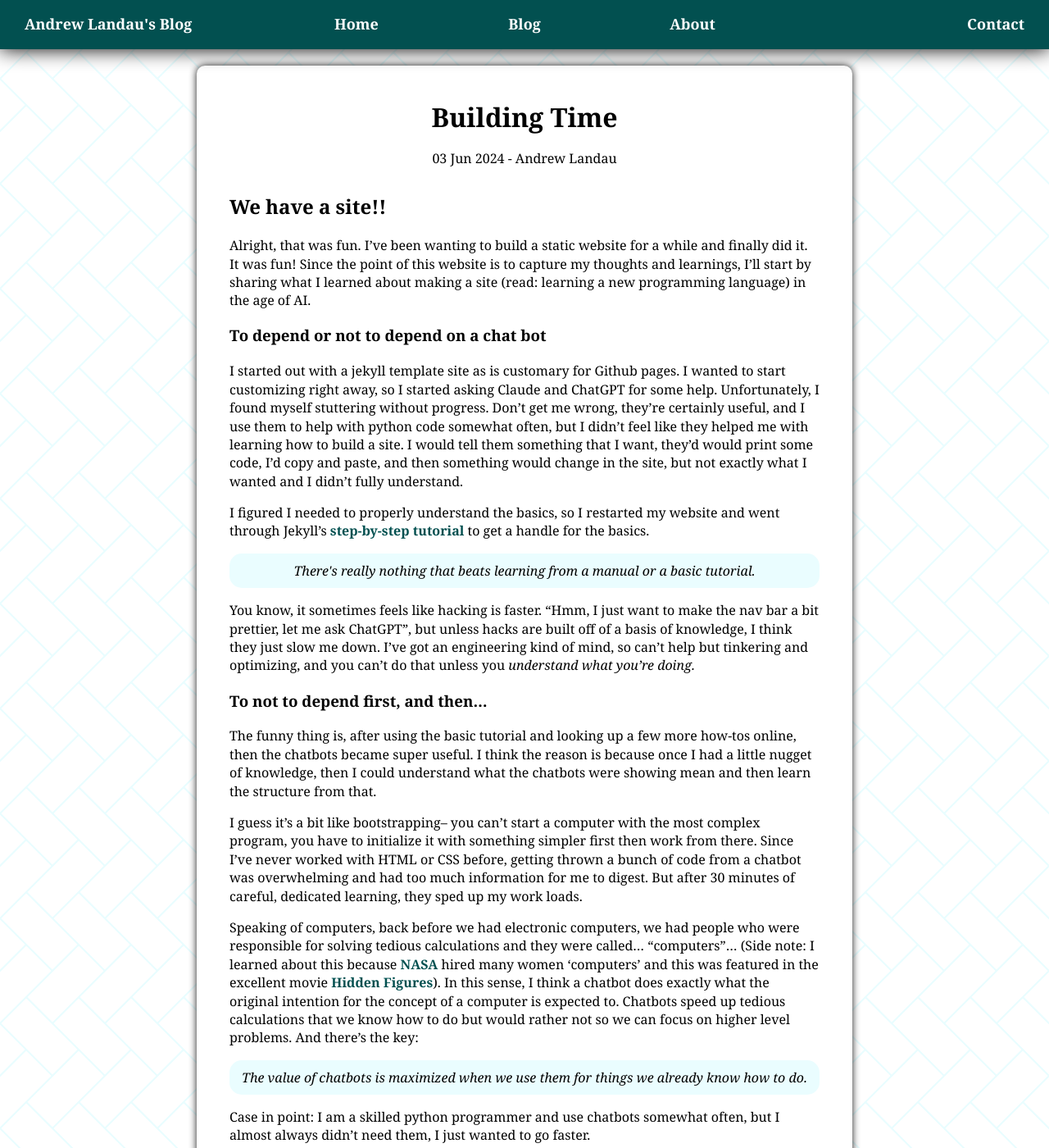
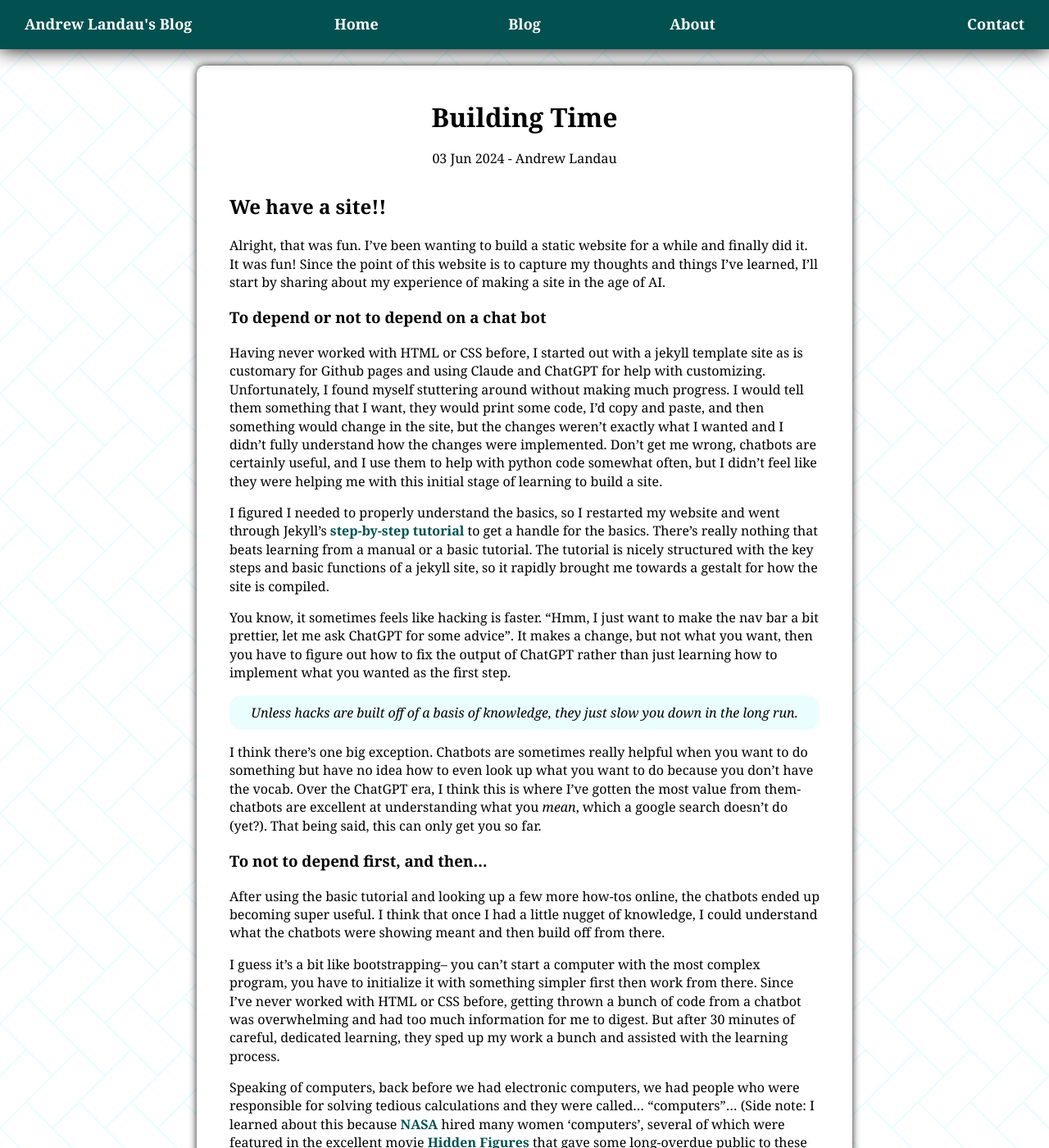
Before and after one commit to landoskape/landoskape.github.io, a Jekyll site: the page built from _posts/2024-06-03-building-time.md, in a window 1280 px wide and 1400 px high. Shown: the whole window at 82% size. Built offline with Jekyll 4.4.1, drawn with Linux system fonts in a browser that asks for light colours; some of the changed text lies outside the part shown.

Commit message:
finishing a post

```diff
--- a/_posts/2024-06-03-building-time.md
+++ b/_posts/2024-06-03-building-time.md
@@ -10,33 +10,33 @@ subheader: Thoughts on building my first static website
 
 ## We have a site!!
 
-Alright, that was fun. I've been wanting to build a static website for a while and finally did it. It was fun! Since the point of this website is to capture my thoughts and learnings, I'll start by sharing what I learned about making a site (read: learning a new programming language) in the age of AI.
+Alright, that was fun. I've been wanting to build a static website for a while and finally did it. It was fun! Since the point of this website is to capture my thoughts and things I've learned, I'll start by sharing about my experience of making a site in the age of AI.
 
 ### To depend or not to depend on a chat bot
-I started out with a jekyll template site as is customary for Github pages. I wanted to start customizing right away, so I started asking Claude and ChatGPT for some help. Unfortunately, I found myself stuttering without progress. Don't get me wrong, they're certainly useful, and I use them to help with python code somewhat often, but I didn't feel like they helped me with learning how to build a site. I would tell them something that I want, they'd would print some code, I'd copy and paste, and then something would change in the site, but not exactly what I wanted and I didn't fully understand.
+Having never worked with HTML or CSS before, I started out with a jekyll template site as is customary for Github pages and using Claude and ChatGPT for help with customizing. Unfortunately, I found myself stuttering around without making much progress. I would tell them something that I want, they would print some code, I'd copy and paste, and then something would change in the site, but the changes weren't exactly what I wanted and I didn't fully understand how the changes were implemented. Don't get me wrong, chatbots are certainly useful, and I use them to help with python code somewhat often, but I didn't feel like they were helping me with this initial stage of learning to build a site.
 
-I figured I needed to properly understand the basics, so I restarted my website and went through Jekyll's [step-by-step tutorial](https://jekyllrb.com/docs/step-by-step/01-setup/) to get a handle for the basics.
+
+I figured I needed to properly understand the basics, so I restarted my website and went through Jekyll's [step-by-step tutorial](https://jekyllrb.com/docs/step-by-step/01-setup/) to get a handle for the basics. There's really nothing that beats learning from a manual or a basic tutorial. The tutorial is nicely structured with the key steps and basic functions of a jekyll site, so it rapidly brought me towards a gestalt for how the site is compiled.
+
+You know, it sometimes feels like hacking is faster. "Hmm, I just want to make the nav bar a bit prettier, let me ask ChatGPT for some advice". It makes a change, but not what you want, then you have to figure out how to fix the output of ChatGPT rather than just learning how to implement what you wanted as the first step.
 
 <div class="text-highlight">
-There's really nothing that beats learning from a manual or a basic tutorial.
+Unless hacks are built off of a basis of knowledge, they just slow you down in the long run.
 </div>
 
-You know, it sometimes feels like hacking is faster. "Hmm, I just want to make the nav bar a bit prettier, let me ask ChatGPT", but unless hacks are built off of a basis of knowledge, I think they just slow me down. I've got an engineering kind of mind, so can't help but tinkering and optimizing, and you can't do that unless you _understand what you're doing._
+I think there's one big exception. Chatbots are sometimes really helpful when you want to do something but have no idea how to even look up what you want to do because you don't have the vocab. Over the ChatGPT era, I think this is where I've gotten the most value from them- chatbots are excellent at understanding what you _mean_, which a google search doesn't do (yet?). That being said, this can only get you so far.
 
 ### To not to depend first, and then...
-The funny thing is, after using the basic tutorial and looking up a few more how-tos online, then the chatbots became super useful. I think the reason is because once I had a little nugget of knowledge, then I could understand what the chatbots were showing mean and then learn the structure from that.
+After using the basic tutorial and looking up a few more how-tos online, the chatbots ended up becoming super useful. I think that once I had a little nugget of knowledge, I could understand what the chatbots were showing meant and then build off from there.
 
-I guess it's a bit like bootstrapping-- you can't start a computer with the most complex program, you have to initialize it with something simpler first then work from there. Since I've never worked with HTML or CSS before, getting thrown a bunch of code from a chatbot was overwhelming and had too much information for me to digest. But after 30 minutes of careful, dedicated learning, they sped up my work loads.
+I guess it's a bit like bootstrapping-- you can't start a computer with the most complex program, you have to initialize it with something simpler first then work from there. Since I've never worked with HTML or CSS before, getting thrown a bunch of code from a chatbot was overwhelming and had too much information for me to digest. But after 30 minutes of careful, dedicated learning, they sped up my work a bunch and assisted with the learning process.
 
-Speaking of computers, back before we had electronic computers, we had people who were responsible for solving tedious calculations and they were called... "computers"... (Side note: I learned about this because [NASA](https://www.nasa.gov/image-article/computer-conducts-data-analysis/) hired many women 'computers' and this was featured in the excellent movie [Hidden Figures](https://en.wikipedia.org/wiki/Hidden_Figures)). In this sense, I think a chatbot does exactly what the original intention for the concept of a computer is expected to. Chatbots speed up tedious calculations that we know how to do but would rather not so we can focus on higher level problems. And there's the key:
+Speaking of computers, back before we had electronic computers, we had people who were responsible for solving tedious calculations and they were called... "computers"... (Side note: I learned about this because [NASA](https://www.nasa.gov/image-article/computer-conducts-data-analysis/) hired many women 'computers', several of which were featured in the excellent movie [Hidden Figures](https://en.wikipedia.org/wiki/Hidden_Figures) that gave some long-overdue public to these brilliant people).
+
+In this sense, a chatbot does exactly what the original intention for the concept of a "computer" implies. Chatbots speed up tedious calculations that we know how to do but would rather not so we can focus on higher level problems. And there's the key point of it all:
 
 <div class="text-highlight">
 The value of chatbots is maximized when we use them for things we already know how to do.
 </div>
 
-Case in point: I am a skilled python programmer and use chatbots somewhat often, but I almost always didn't need them, I just wanted to go faster.
-
-### The practicals
-Okay, that's my random, probably completely unoriginal rant about how chatbots aren't useful until you know how to do what you're asking them to do. But what about the actual site design?
-
-... more coming soon ...
+Case in point: I am a skilled python programmer and use chatbots somewhat often, but I almost never need them, I just use them to go faster.
```
